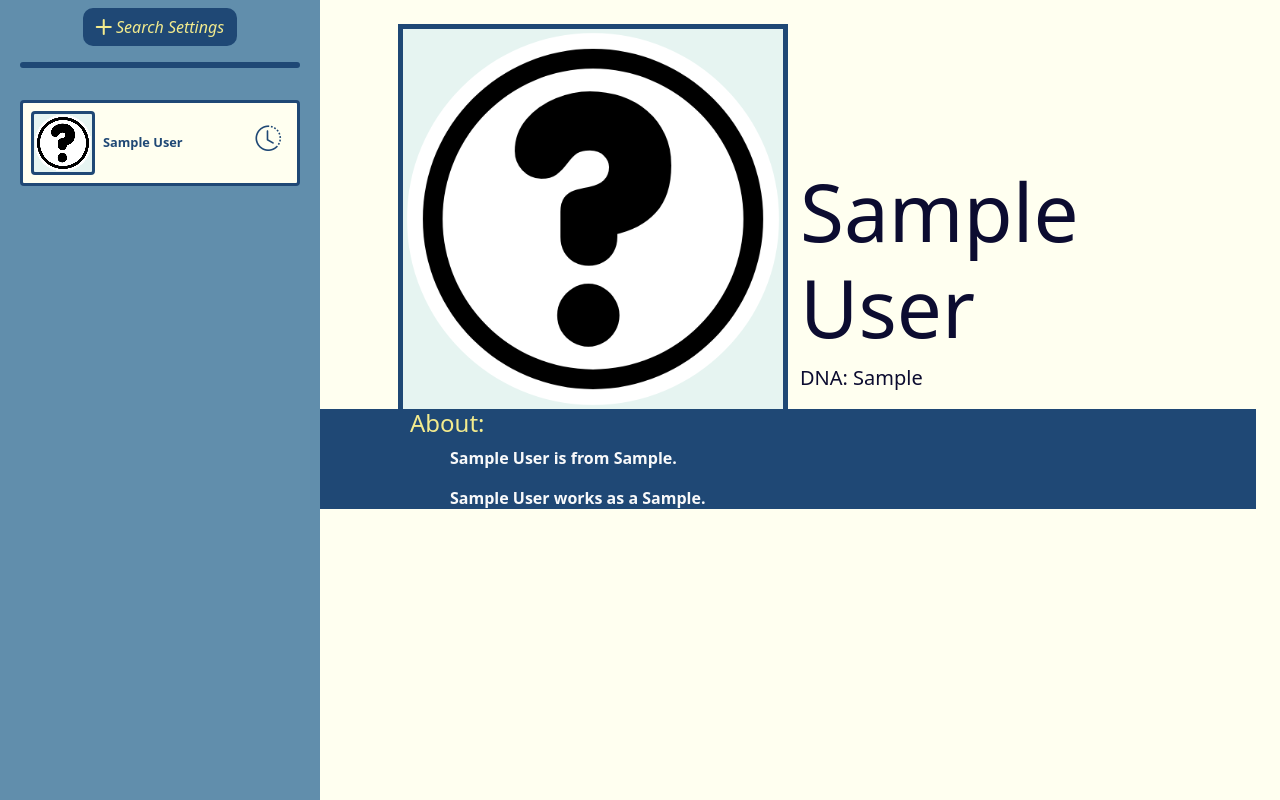
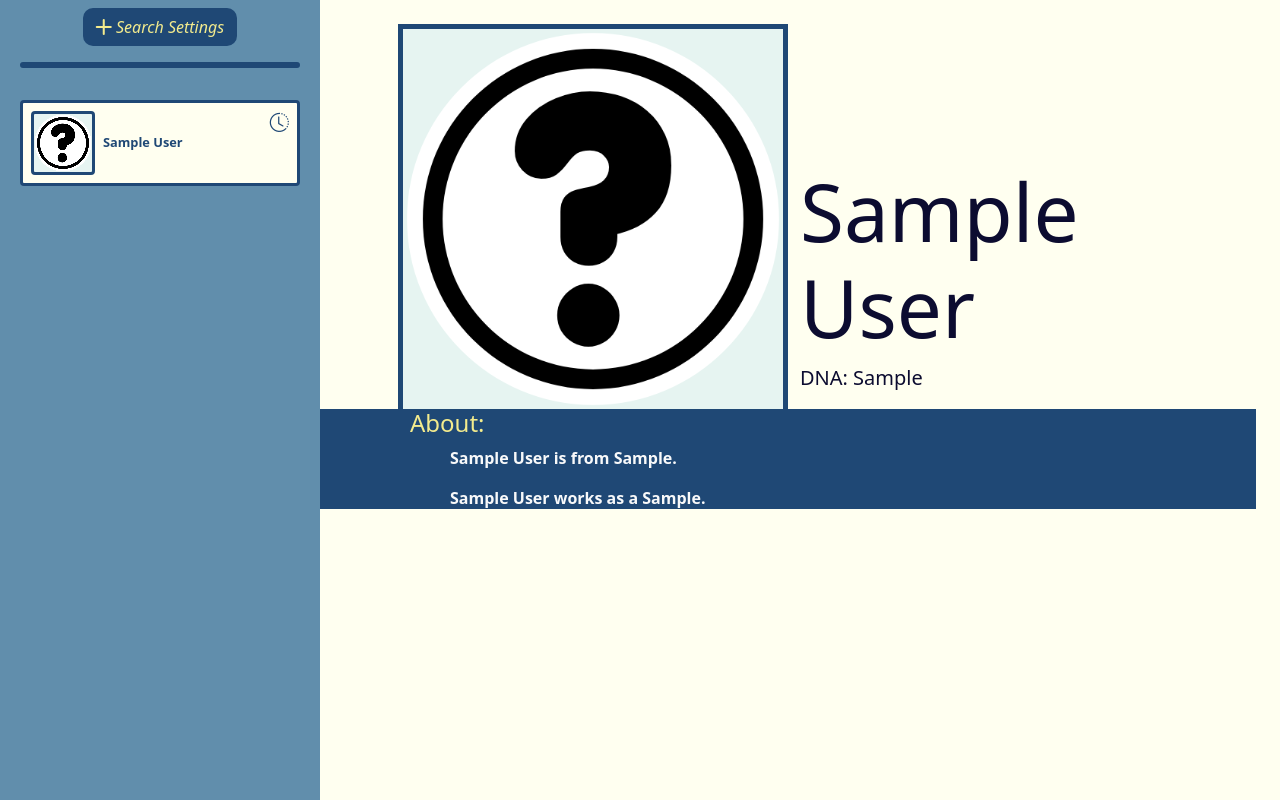
Before and after one commit to CiniMinis/workshop-project, a Flask app: page /user/1 in a window 1280 px wide. Shown: the part 100-900 px from the top of the page. Run offline with Flask 2, Linux system fonts and the light colour scheme; tables that the repository leaves empty hold one stand-in row (values such as "Sample post"); parts of the project's set-up code (start-up, migrations or seed data) failed here and were passed over.

Commit message:
Sidebar tweaks

```diff
--- a/app/static/main.css
+++ b/app/static/main.css
@@ -92,8 +92,8 @@ canvas.avatar-big {
     font-weight: bold;
 }
 
-.recent_user > h3 {
-    font-size: 2vw;
+.recent_user .bi {
+    font-size: 1.5vw;
 }
 
 .recent_user:hover {
--- a/app/static/sidebar.js
+++ b/app/static/sidebar.js
@@ -11,7 +11,7 @@ $().ready(()=>{
             <a href="/user/${user_id}" class="recent_user container d-flex justify-content-start align-items-center p-2 m-2 white-box rounded">
                 <canvas class="avatar avatar-side rounded light-box me-2" data-user-id='${user_id}'></canvas>
                 ${user_name}
-                <h3 class="bi bi-clock-history ms-auto me-2"></h3>
+                <h3 class="bi bi-clock-history ms-auto align-self-start"></h3>
             </a>
         `);
     }
```
